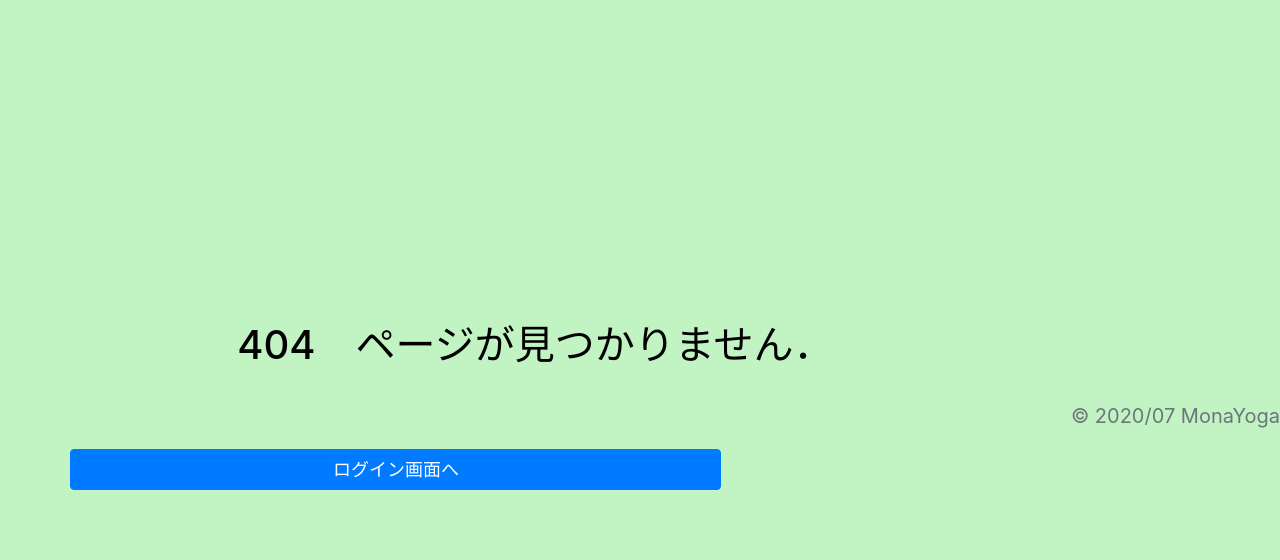
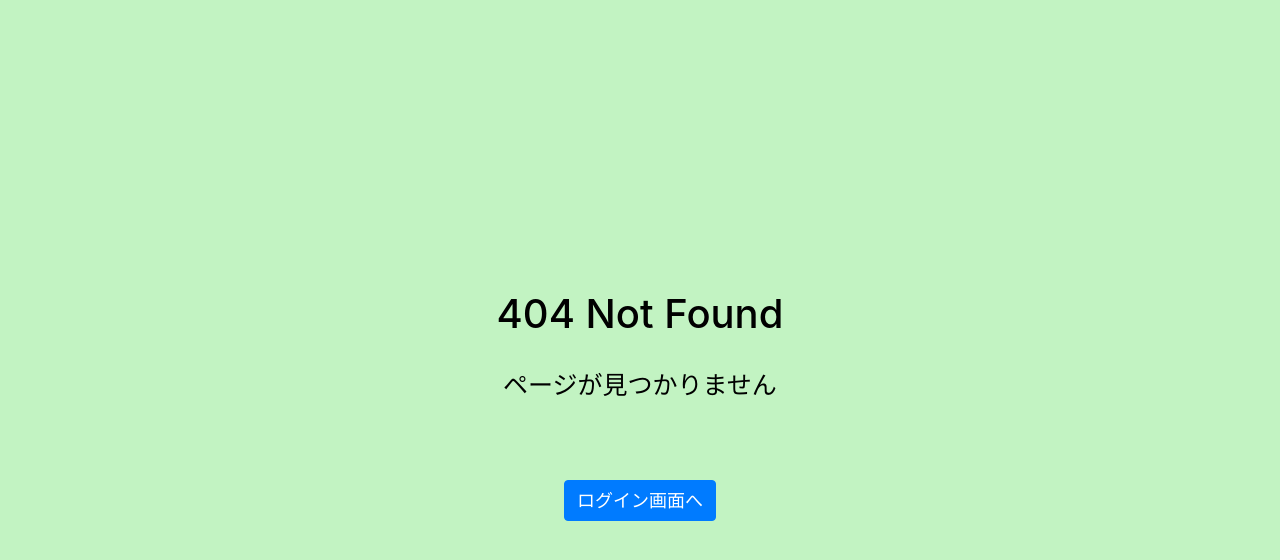
Before and after one commit to jay0423/yogaproject, a Django app: template templates/404.html in a window 1280 px wide. Shown: the top 560 px of the page. Run offline with Django 3.2, Linux system fonts and the light colour scheme; the template is opened without the code that fills it, so the values that code supplies are empty; some libraries are stand-ins or nearby versions.

Commit message:
404.htmlのデザインを修正．

```diff
--- a/templates/404.html
+++ b/templates/404.html
@@ -7,11 +7,12 @@
 
 {% block content %}
 <div class="container">
-    <h1 class="monayoga">404　ページが見つかりません．</h1>
+        <h1 class="monayoga">404 Not Found</h1>
+        <br>
+        <h1 class="monayoga" style="font-size:25px;">ページが見つかりません</h1>
     <br><br><br>
-    <a class="btn btn-md btn-primary disable" href="{% url 'login' %}" id="signup-button" style="width: 70%; text-align: center;">ログイン画面へ</a>
+    <a class="btn btn-md btn-primary disable" href="{% url 'login' %}" id="" style="display:block; width:fit-content; text-align: center; margin-left: auto; margin-right:auto;">ログイン画面へ</a>
 </div>
-<p class="mt-5 mb-3 text-muted">&copy; 2020/07 MonaYoga</p>
 {% endblock content %}
 
 {% block footer %}
```
